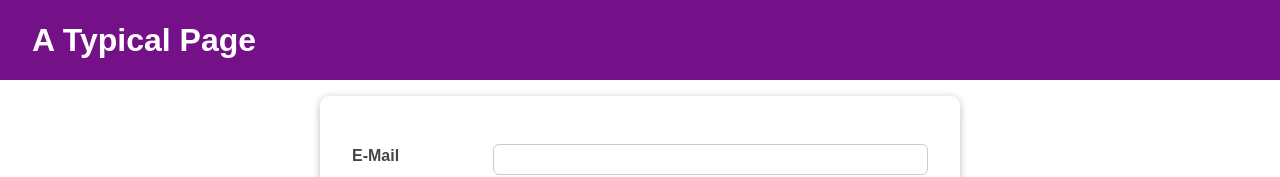
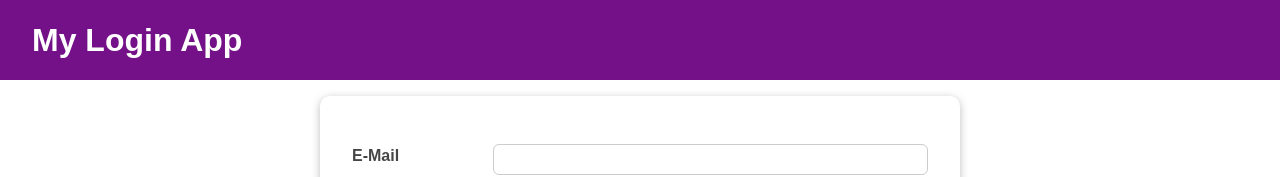
Before and after one commit to Esa-Gavin/Login-App, a React (Vite) app: page / in a window 1280 px wide. Shown: the top 177 px of the page. Built offline with nearby package versions, Linux system fonts and the light colour scheme.

Commit message:
make the tiny changes

```diff
--- a/src/App.jsx
+++ b/src/App.jsx
@@ -4,7 +4,7 @@ import Home from './components/Home/Home';
 import Login from './components/Login/Login';
 import MainHeader from './components/MainHeader/MainHeader';
 
-function App() {
+const App = () => {
   const [isLoggedIn, setIsLoggedIn] = useState(false);
 
   const loginHandler = (email, password) => {
--- a/src/components/MainHeader/MainHeader.jsx
+++ b/src/components/MainHeader/MainHeader.jsx
@@ -6,7 +6,7 @@ import Navigation from './Navigation';
 const MainHeader = (props) => {
     return (
         <header className={classes['main-header']}>
-            <h1>A Typical Page</h1>
+            <h1>My Login App</h1>
             <Navigation isLoggedIn={props.isAuthenticated} onLogout={props.onLogout} />
         </header>
     );
```
